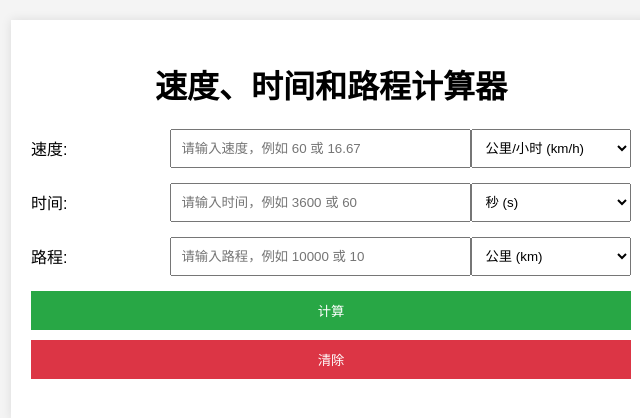
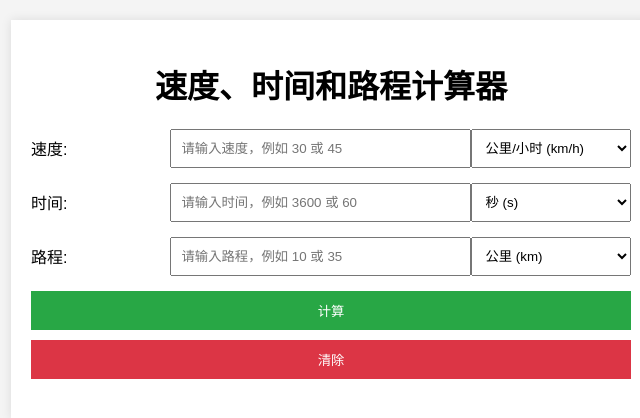
Before and after one commit to areny7/tools, a plain HTML site: page tools/speed_distance_time_calculator.html in a window 1280 px wide. Shown: the full height of the page, 309-949 px from the left. Drawn offline with Linux system fonts and the light colour scheme.

Commit message:
Update speed_distance_time_calculator.html

```diff
--- a/tools/speed_distance_time_calculator.html
+++ b/tools/speed_distance_time_calculator.html
@@ -76,7 +76,7 @@
         <h1>速度、时间和路程计算器</h1>
         <div class="input-group">
             <label for="speed">速度:</label>
-            <input type="number" id="speed" step="0.01" placeholder="请输入速度，例如 60 或 16.67" onfocus="showPlaceholder(this)" onblur="hidePlaceholder(this)">
+            <input type="number" id="speed" step="0.01" placeholder="请输入速度，例如 30 或 45" onfocus="showPlaceholder(this)" onblur="hidePlaceholder(this)">
             <select id="speed-unit">
                 <option value="m/s">米/秒 (m/s)</option>
                 <option value="km/h" selected>公里/小时 (km/h)</option>
@@ -93,7 +93,7 @@
         </div>
         <div class="input-group">
             <label for="distance">路程:</label>
-            <input type="number" id="distance" step="0.01" placeholder="请输入路程，例如 10000 或 10" onfocus="showPlaceholder(this)" onblur="hidePlaceholder(this)">
+            <input type="number" id="distance" step="0.01" placeholder="请输入路程，例如 10 或 35" onfocus="showPlaceholder(this)" onblur="hidePlaceholder(this)">
             <select id="distance-unit">
                 <option value="m">米 (m)</option>
                 <option value="km" selected>公里 (km)</option>
```
